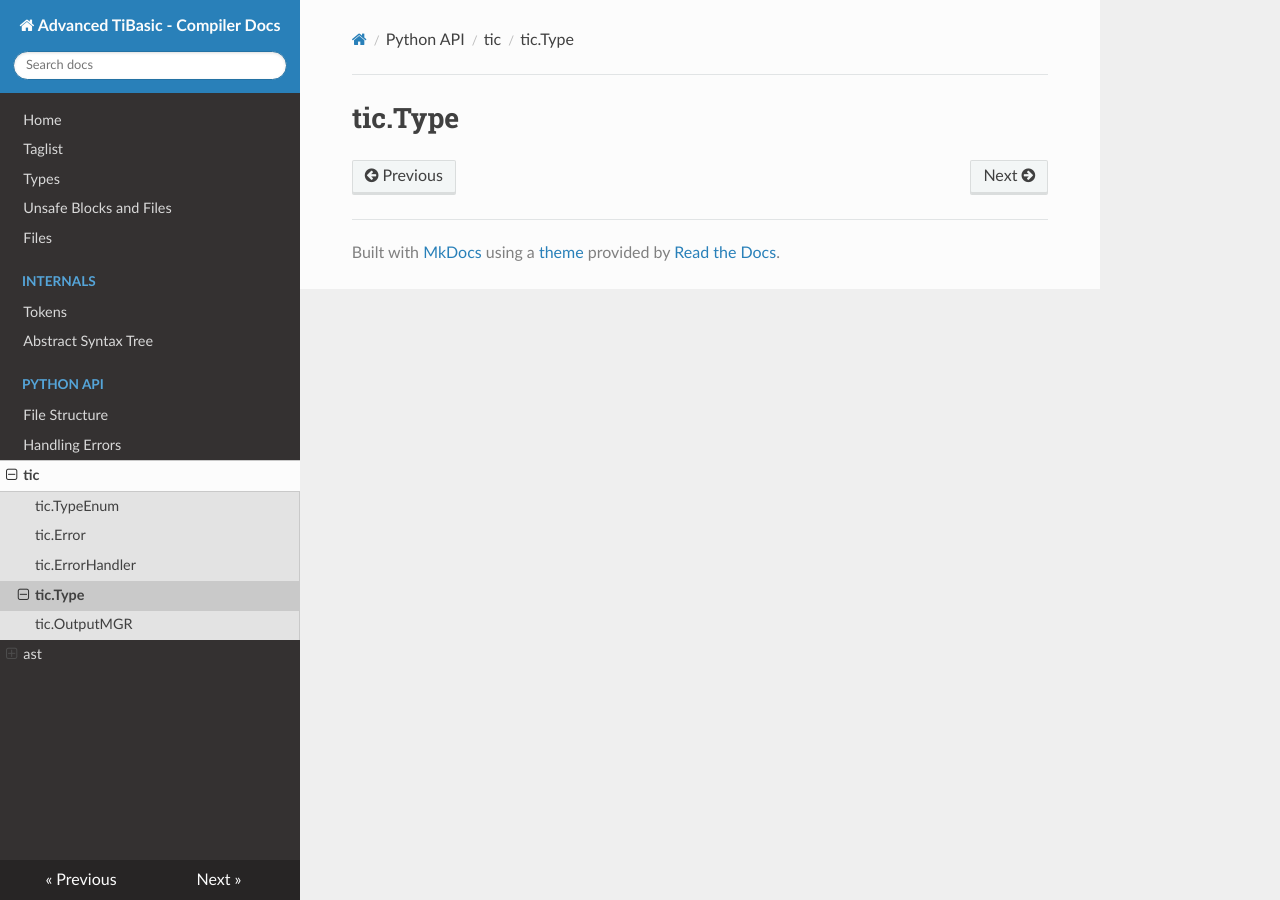
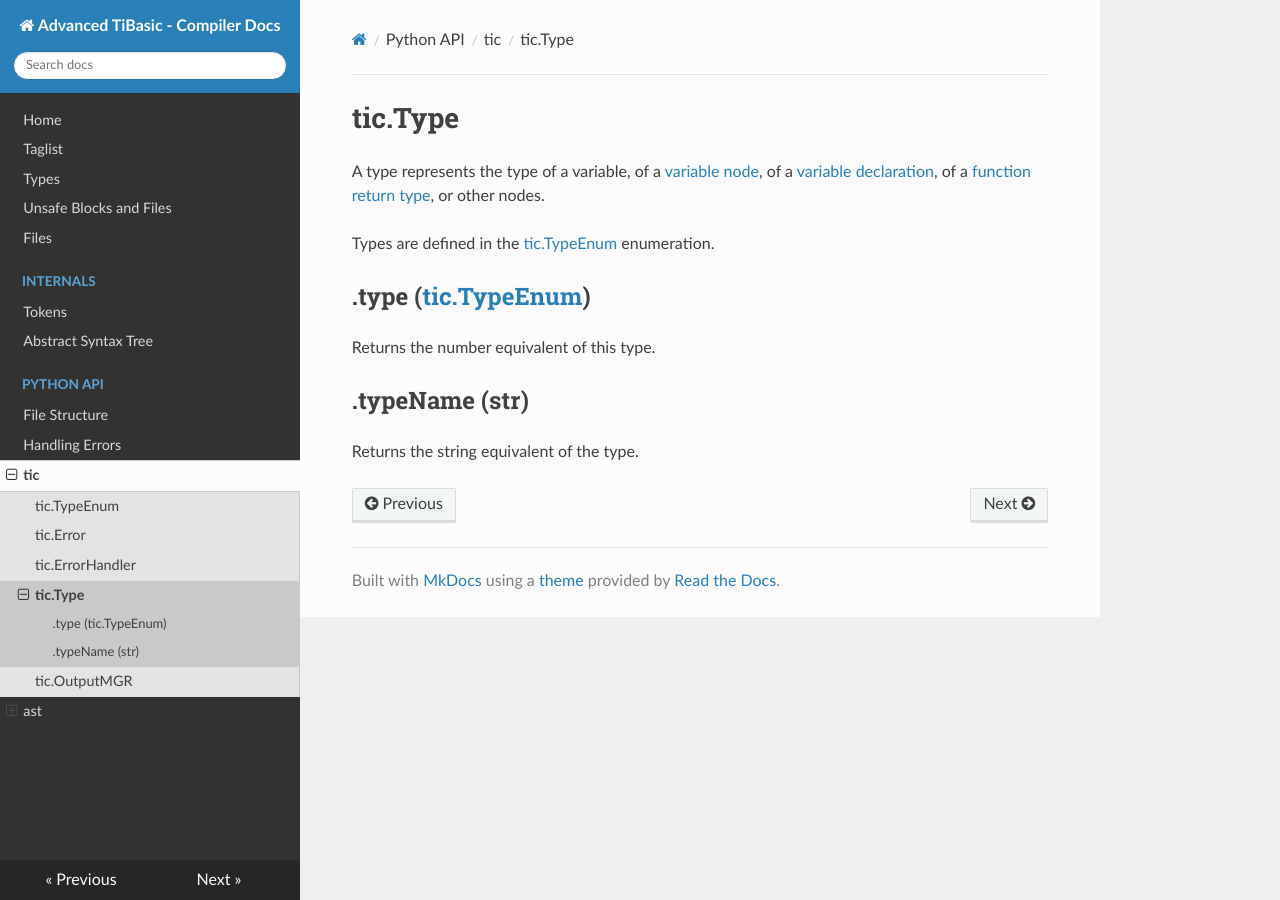
Before and after one commit to maximaximal/TiSuite, an MkDocs documentation site: the page built from docs/python-api/tic/Type.md, in a window 1280 px wide. Built offline with MkDocs 1.6.1, drawn with Linux system fonts in a browser that asks for light colours; nearby versions of some CDN libraries; old or Windows-style settings are respelled for this version of MkDocs.

```diff
--- a/docs/python-api/tic/Type.md
+++ b/docs/python-api/tic/Type.md
@@ -1 +1,13 @@
 # tic.Type
+
+A type represents the type of a variable, of a [variable node](/python-api/ast/Variable), of a [variable declaration](/python-api/ast/VariableDeclaration), of a [function return type](/python-api/ast/Function), or other nodes.
+
+Types are defined in the [tic.TypeEnum](TypeEnum) enumeration.
+
+## .type ([tic.TypeEnum](TypeEnum))
+
+Returns the number equivalent of this type.
+
+## .typeName (str)
+
+Returns the string equivalent of the type.
```
Also changed, not shown: docs/index.md (+4 -0 lines), docs/python-api/tic/Error.md (+10 -0 lines), docs/python-api/tic/ErrorHandler.md (+6 -0 lines), docs/python-api/tic/OutputMGR.md (+10 -0 lines).
